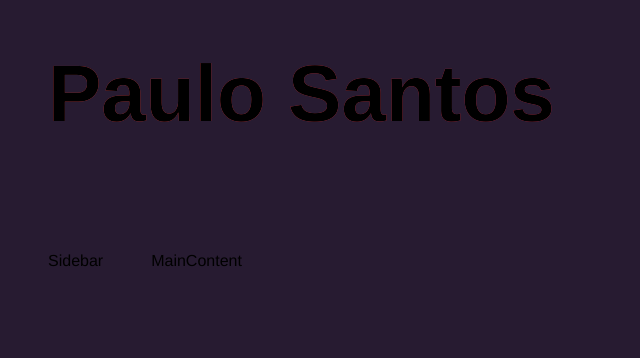
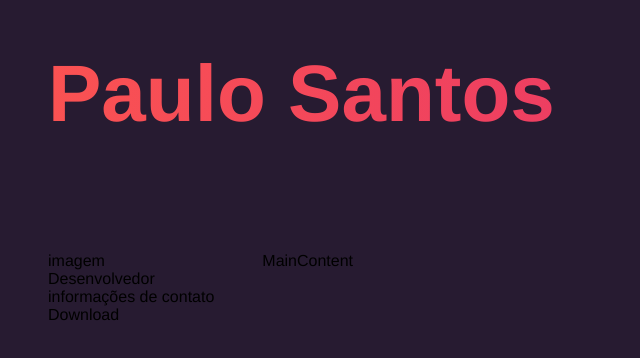
Before and after one commit to paulo-santos360/React-Portfolio, a React (Vite) app in the folder portfolio/: page / in a window 1280 px wide. Shown: the top 358 px of the page, without its empty margins (0-640 px from the left). Built offline with nearby package versions, Linux system fonts and the light colour scheme.

Commit message:
atualizar

```diff
--- a/portfolio/src/components/Sidebar.jsx
+++ b/portfolio/src/components/Sidebar.jsx
@@ -1,6 +1,11 @@
 const Sidebar = () => {
     return(
-        <div>Sidebar</div>
+        <aside id="sidebar">
+            <p>imagem</p>
+            <p className="title">Desenvolvedor</p>
+            <p>informações de contato</p>
+            <p href="" className="btn">Download</p>
+        </aside>
     )
 }
 
--- a/portfolio/src/styles/components/app.sass
+++ b/portfolio/src/styles/components/app.sass
@@ -12,4 +12,4 @@
         margin-bottom: 4rem
         background: variables.$gradient
         -webkit-background-clip: text
-         -webkit-text-fill-color: transparent
+        -webkit-text-fill-color: transparent
```
